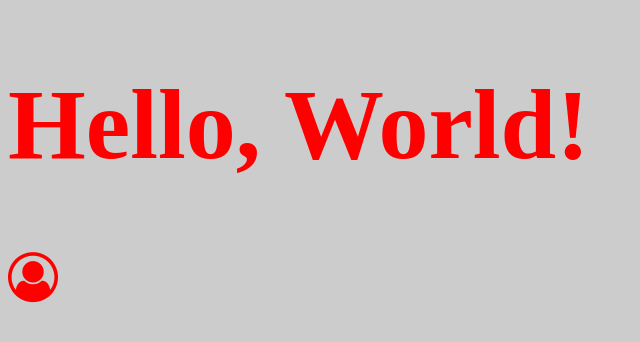
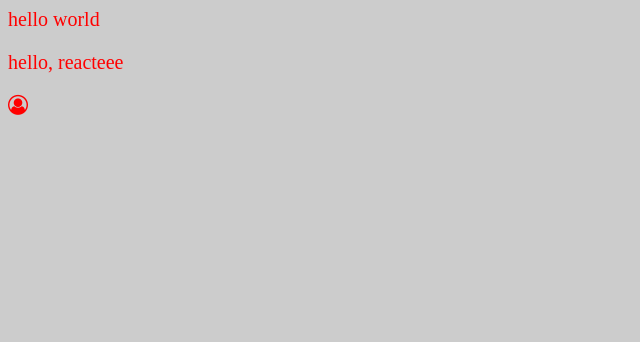
Before and after one commit to yuzexia/admin-v2-fe, a React app: page / in a window 1280 px wide. Shown: the top 342 px of the page, without its empty margins (0-640 px from the left). Built offline with nearby package versions, Linux system fonts and the light colour scheme.

Commit message:
webpack-dev-server

```diff
--- a/package.json
+++ b/package.json
@@ -10,6 +10,7 @@
     "babel-loader": "7.1.2",
     "babel-preset-env": "1.6.1",
     "babel-preset-react": "6.24.1",
+    "clean-webpack-plugin": "^0.1.19",
     "css-loader": "0.28.8",
     "extract-text-webpack-plugin": "3.0.2",
     "file-loader": "^1.1.6",
@@ -18,7 +19,8 @@
     "sass-loader": "6.0.6",
     "style-loader": "0.19.1",
     "url-loader": "0.6.2",
-    "webpack": "3.10.0"
+    "webpack": "3.10.0",
+    "webpack-dev-server": "2.9.7"
   },
   "dependencies": {
     "font-awesome": "^4.7.0",
--- a/src/app.jsx
+++ b/src/app.jsx
@@ -2,7 +2,7 @@
  * @Author: yuze.xia
  * @Date: 2018-09-21 11:03:12
  * @Last Modified by: yuze.xia
- * @Last Modified time: 2018-09-27 13:24:00
+ * @Last Modified time: 2018-09-28 10:34:53
  */
 
 import React from 'react';
@@ -14,7 +14,8 @@ import './index.scss'
 
 ReactDom.render(
     <div>
-        <h1>Hello, World!</h1>
+        <div>hello world</div>
+        <p>hello, reacteee</p>
         <i className="fa fa-user-circle-o"></i>
     </div>,
     document.getElementById('app')
--- a/src/index.html
+++ b/src/index.html
@@ -8,6 +8,6 @@
     <title>admin-ve-fe</title>
 </head>
 <body>
-    <div id="app">test</div>
+    <div id="app"></div>
 </body>
 </html>
--- a/src/index.scss
+++ b/src/index.scss
@@ -1,7 +1,7 @@
 
 body{
-    background: #ccc;
+    background: #cccccc;
     #app{
-        font-size:50px;
+        font-size:20px;
     }
 }
--- a/webpack.config.js
+++ b/webpack.config.js
@@ -2,17 +2,19 @@
  * @Author: yuze.xia
  * @Date: 2018-09-21 10:58:36
  * @Last Modified by: yuze.xia
- * @Last Modified time: 2018-09-27 14:23:37
+ * @Last Modified time: 2018-09-28 10:35:44
  */
 const path = require('path');
 const webpack = require('webpack');
 const HtmlWebpackPlugin = require('html-webpack-plugin');
+const CleanWebpackPlugin = require('clean-webpack-plugin');
 const ExtractTextPlugin = require('extract-text-webpack-plugin');
 
 module.exports = {
   entry: './src/app.jsx',
   output: {
     path: path.resolve(__dirname, 'dist'),
+    publicPath: '/dist/',
     filename: 'js/app.js'
   },
   module: {
@@ -73,6 +75,7 @@ module.exports = {
     ]
   },
   plugins: [
+    new CleanWebpackPlugin(['dist']),
     // 处理Html文件
     new HtmlWebpackPlugin({
       template: './src/index.html'
@@ -84,5 +87,8 @@ module.exports = {
       name: 'common',
       filename: 'js/base.js'
     })
-  ]
+  ],
+  devServer: {
+    port: 8081
+  }
 };
```
